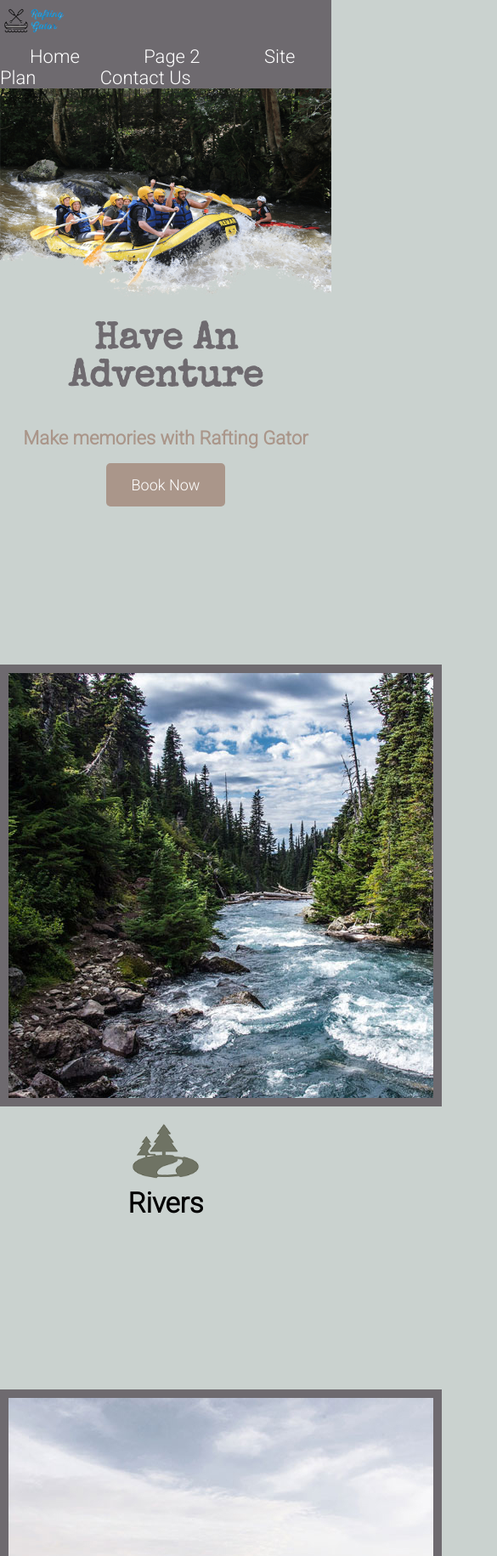
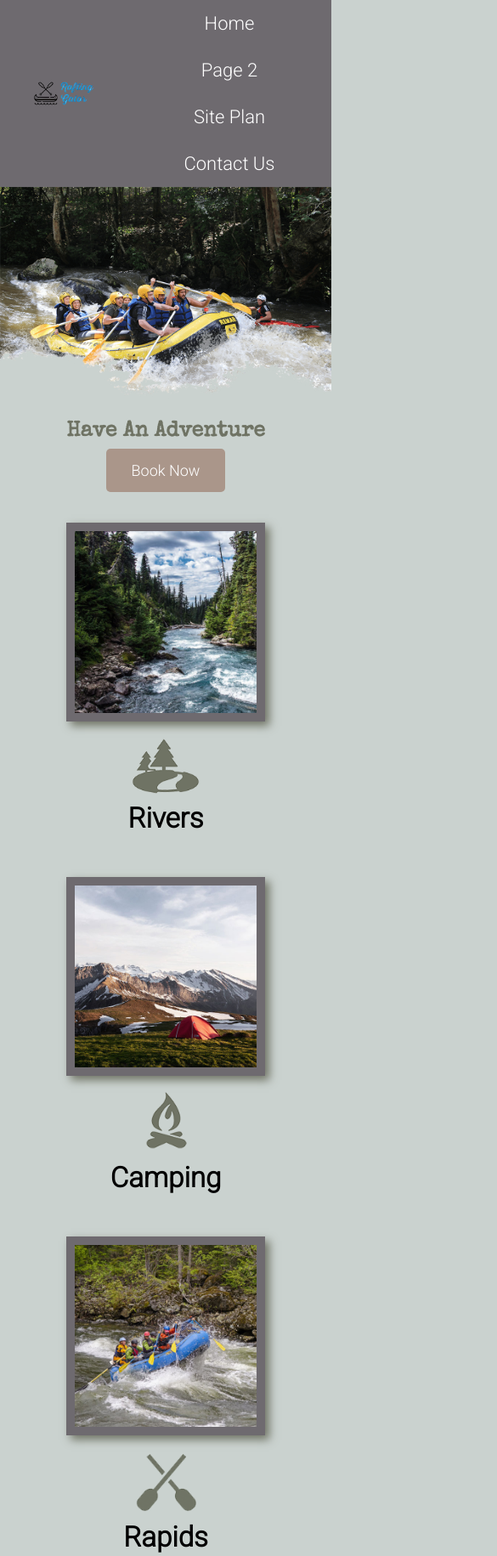
Before and after one commit to dnbravo0/wdd130, a plain HTML site: page wwr/index.html in a window 390 px wide. Shown: the top 1831 px of the page at 85% size, 585 px wide, since content can reach past the window. Drawn offline with nearby package versions, Linux system fonts and the light colour scheme.

Commit message:
Week 07assignment completed

```diff
--- a/wwr/styles/style.css
+++ b/wwr/styles/style.css
@@ -17,20 +17,46 @@ nav a {
 .icon {
     width: 80px;
 }
-.icon{
+
+.icon {
     padding-top: 10px;
 }
 
-#logo_link{
-    padding-top:5px ;
+#logo_link {
+    padding-top: 5px;
+    justify-self: center;
+    align-self: center;
 }
 
 h4 {
     color: #aa968a;
 }
 
+#hero {
+    display: grid;
+    grid-template-columns: 1fr 3fr 1fr;
+    margin-top: -25px;
+}
+
+#hero-box {
+    grid-column: 1/4;
+    grid-row: 1/3;
+    z-index: -1;
+}
+
+
 #hero-img {
     width: 100%;
+}
+
+#hero-msg {
+    grid-column: 2/3;
+    grid-row: 1/2;
+    margin-top: 100px;
+}
+
+#hero-msg h4 {
+    color: white;
 }
 
 #hero-msg h1,
@@ -45,6 +71,7 @@ h4 {
 main section {
     text-align: center;
 }
+
 main section img {
     box-sizing: border-box;
 }
@@ -55,17 +82,25 @@ main section img {
 
 body {
     background-color: #CAD2CF;
-    font-family: 'Roboto','Trebuchet MS', sans-serif;
+    font-family: 'Roboto', 'Trebuchet MS', sans-serif;
     font-size: 22px;
     margin: 0;
     padding: 0;
 }
-h2{
+
+h2 {
     margin: 0;
 }
 
 header {
     background-color: #6e6a6f;
+    display: grid;
+    grid-template-columns: 150px auto;
+}
+
+nav {
+    display: flex;
+    justify-content: space-around;
 }
 
 nav a:hover {
@@ -89,20 +124,57 @@ nav a:hover {
     background-color: #239ad5;
     color: white;
 }
-.card-img{
+.card-img:hover {
+    opacity: .6;
+    transform: scale(1.1);
+}
+
+.card-img {
     border: 10px solid #6e6a6f;
+    transition: transform .5s;
+    box-shadow: 5px 5px 10px #6f7364;
 }
-.rivers-card, .camping-card, .rapids-card {
+
+.card-img, .mountains {
+    width: 100%;
+}
+.mountains{
+    grid-column: 2/7;
+    grid-row: 5/8;
+    box-shadow: 5px 5px 10px #6f7364;
+}
+.rivers-card{
+    grid-column: 2/4;
+    grid-row: 2/3;
+}
+.camping-card{
+    grid-column: 5/7;
+    grid-row: 2/3;
+}
+.rapids-card{
+    grid-column: 8/10;
+    grid-row: 2/3;
+
+}
+.rivers-card,
+.camping-card,
+.rapids-card {
     margin: 200px 0;
 }
+
 #background {
     background-color: #aa968a;
+    grid-column: 1/11;
+    grid-row: 4/9;
 }
 
 .msg {
     background-color: #6e6a6f;
     line-height: 1.5em;
     padding: 35px;
+    grid-column: 6/10;
+    grid-row: 6/7;
+    box-shadow: 5px 5px 10px #6f7364;
 }
 
 footer {
@@ -110,6 +182,9 @@ footer {
     color: white;
     padding: 25px 50px;
     margin-top: 200px;
+    display: flex;
+    justify-content: space-around;
+    align-items: center;
 }
 
 footer a {
@@ -129,12 +204,17 @@ footer p a:hover {
     text-decoration: underline;
 }
 
-footer .social img{
+footer .social img {
     padding-top: 15px;
 }
 
+.home-grid{
+    display: grid;
+    grid-template-columns: repeat(10,1fr);
+}
+
 .home-title {
-    color:#6e6a6f ;
+    color: #6e6a6f;
     font-family: 'Special Elite', 'Brush Script MT', cursive;
     font-size: 2em;
     margin-top: 10px;
@@ -150,3 +230,46 @@ footer .social img{
     font-size: .8em;
     padding-bottom: 15px;
 }
+
+
+@media screen and (max-width: 900px) {
+    #hero, .home-grid {
+        display: block;
+        height: auto;
+    }
+    nav, footer {
+        flex-direction: column;
+    }
+    nav a {
+        display: block;
+        padding: 15px;
+    }
+    #hero {
+        margin-top: 0;
+    }
+    #hero-msg {
+        margin-top: 0;
+    }
+    #hero-msg h4 {
+        display: none;
+    }
+    .home-title {
+        font-size: 25px;
+        color: #6f7364;
+    }
+    .rivers-card, .camping-card, .rapids-card {
+        margin: 50px auto;
+        width: 60%;
+    }
+    #background {
+        display: none;
+    }
+    .mountains, .msg {
+        width: 80%;
+        display: block;
+        margin: 0 auto;
+    }
+    footer {
+        margin-top: 25px;
+    }
+}
```
